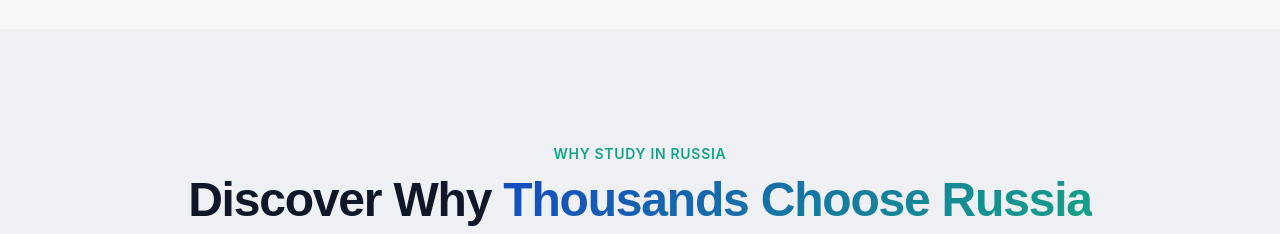
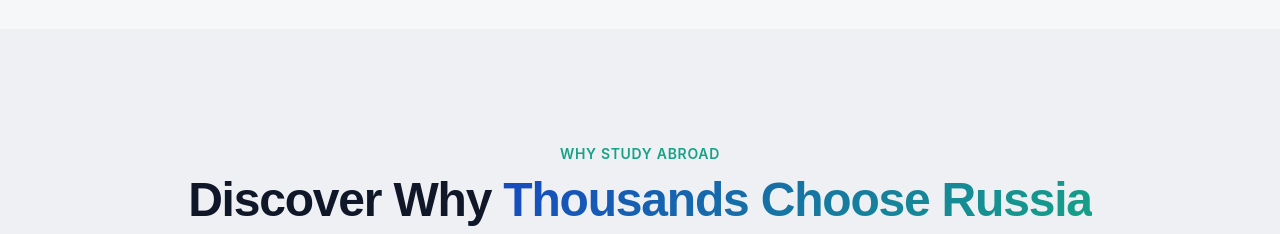
Before and after one commit to shreyaa-hash/medconnect-pathways-russia, a React (Vite) app: page / in a window 1280 px wide. Shown: the part 2298-2532 px from the top of the page. Built offline with nearby package versions, Linux system fonts and the light colour scheme; the HTML template or start-up script is replaced by a standard one.

Commit message:
Preceding changes

```diff
--- a/src/components/WhyRussiaSection.tsx
+++ b/src/components/WhyRussiaSection.tsx
@@ -40,7 +40,7 @@ const WhyRussiaSection = () => {
         {/* Section Header */}
         <div className="text-center mb-16">
           <span className="inline-block text-secondary font-semibold text-sm uppercase tracking-wider mb-3">
-            Why Study in Russia
+            Why Study Abroad
           </span>
           <h2 className="font-display text-3xl md:text-4xl lg:text-5xl font-bold text-foreground mb-4">
             Discover Why <span className="text-gradient">Thousands Choose Russia</span>
```
